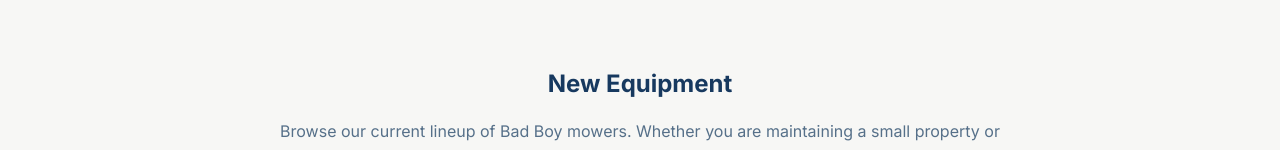
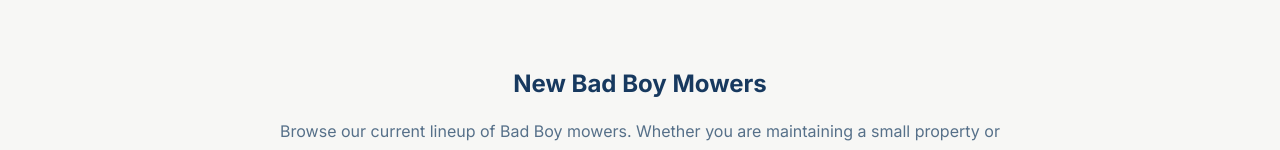
Before and after one commit to TanyaA318/intercoastal-website, a React (Vite) app: page /inventory in a window 1280 px wide. Shown: the part 478-628 px from the top of the page. Built offline with nearby package versions, Linux system fonts and the light colour scheme.

Commit message:
Update Inventory.jsx

```diff
--- a/src/Inventory.jsx
+++ b/src/Inventory.jsx
@@ -26,7 +26,7 @@ export default function Inventory() {
         <section className="inventory-overview-section">
           <div className="container">
             <div className="inventory-intro">
-              <h2>New Equipment</h2>
+              <h2>New Bad Boy Mowers</h2>
               <p>
                 Browse our current lineup of Bad Boy mowers. Whether you are
                 maintaining a small property or tackling larger acreage, we’re
```
